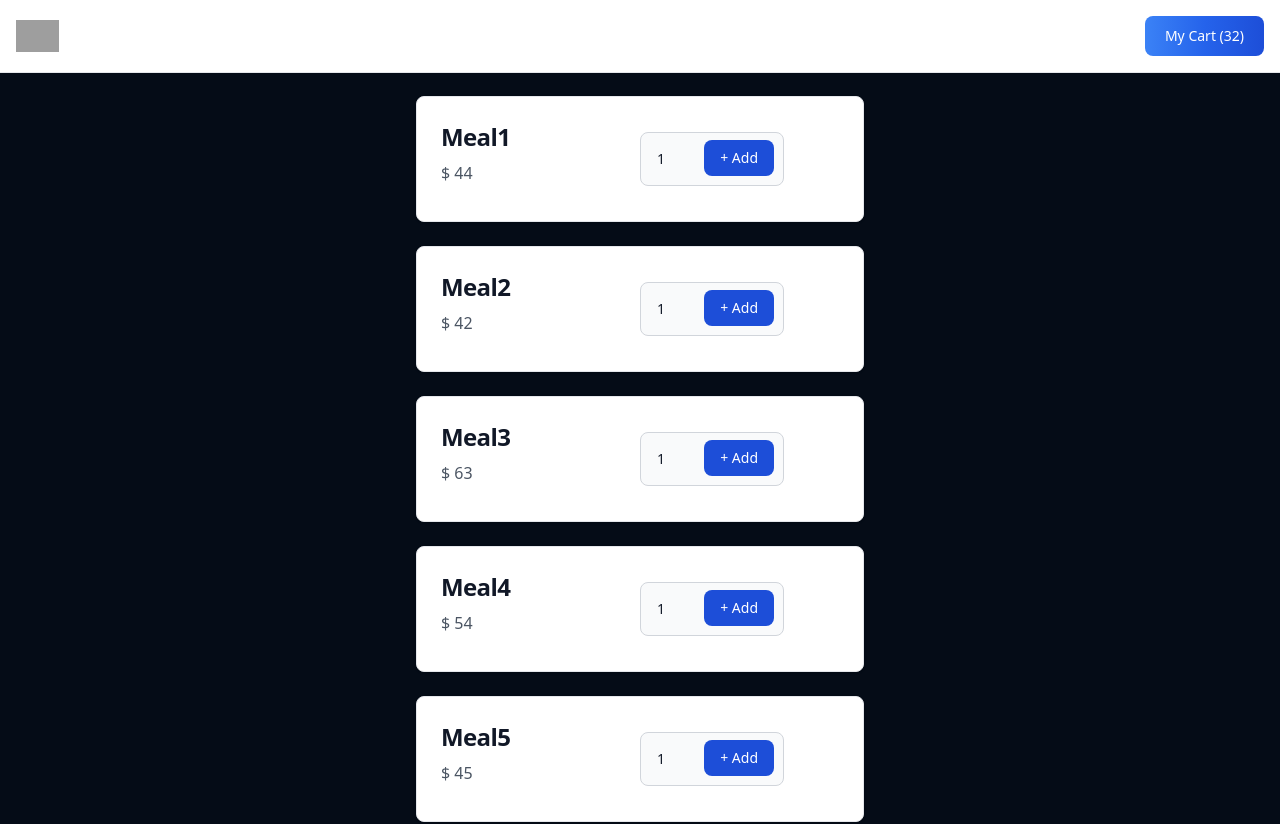
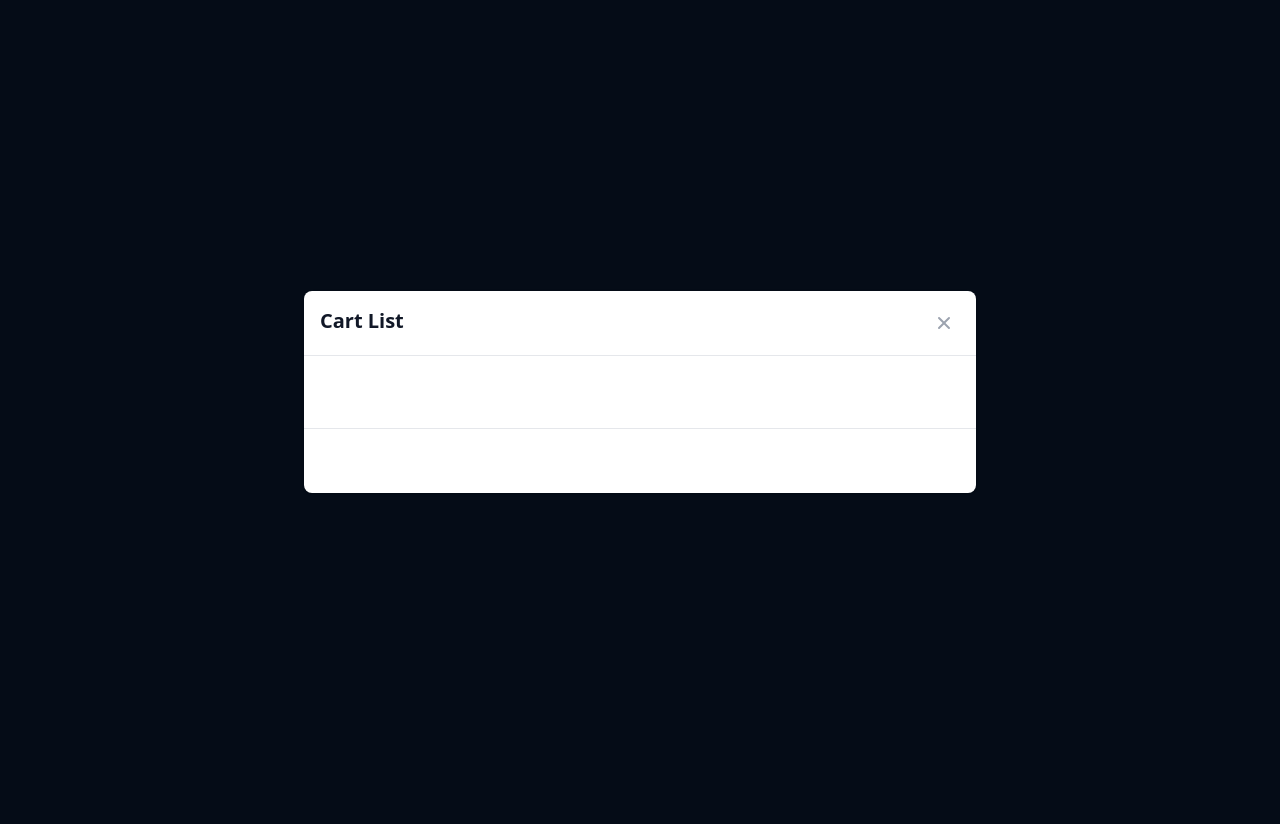
Before and after one commit to gauravsoni97/foodorderappmaxi, a React (Create React App) app: page / in a window 1280 px wide. Shown: the top 824 px of the page. After the commit the page ends 800 px from the top, so only its background shows below. Built offline with nearby package versions, Linux system fonts and the light colour scheme; grey boxes are pictures that could not be loaded.

Commit message:
cart modal created

```diff
--- a/package.json
+++ b/package.json
@@ -3,6 +3,9 @@
   "version": "0.1.0",
   "private": true,
   "dependencies": {
+    "@emotion/react": "^11.11.1",
+    "@emotion/styled": "^11.11.0",
+    "@mui/material": "^5.13.6",
     "cra-template": "1.2.0",
     "react": "^18.2.0",
     "react-dom": "^18.2.0",
--- a/src/App.js
+++ b/src/App.js
@@ -1,12 +1,14 @@
 import React from 'react'
 import Header from './Components/Layout/Header/Header'
 import Meals from './Components/Meals/Meals'
+import Cart from './Components/Cart/Cart'
 
 const App = () => {
   return (
     <div>
-      <Header/>
-      <Meals/>
+      {/* <Header/>
+      <Meals/> */}
+      <Cart/>
     </div>
   )
 }
--- /dev/null
+++ b/src/Components/Cart/Cart.jsx
@@ -0,0 +1,66 @@
+import React from "react";
+
+const Cart = () => {
+  return (
+    <>
+      <div
+        id="defaultModal"
+        tabindex="-1"
+        ariaHidden="true"
+        class="z-50  w-full p-4 overflow-x-hidden overflow-y-auto md:inset-0 h-[calc(100vh-1rem)] max-h-full flex items-center justify-center"
+      >
+        <div class="relative w-full max-w-2xl max-h-full">
+          <div class="relative bg-white rounded-lg shadow dark:bg-gray-700">
+            <div class="flex items-start justify-between p-4 border-b rounded-t dark:border-gray-600">
+              <h3 class="text-xl font-semibold text-gray-900 dark:text-white">
+                Cart List
+              </h3>
+              <button
+                type="button"
+                class="text-gray-400 bg-transparent hover:bg-gray-200 hover:text-gray-900 rounded-lg text-sm p-1.5 ml-auto inline-flex items-center dark:hover:bg-gray-600 dark:hover:text-white"
+                data-modal-hide="defaultModal"
+              >
+                <svg
+                  aria-hidden="true"
+                  class="w-5 h-5"
+                  fill="currentColor"
+                  viewBox="0 0 20 20"
+                  xmlns="http://www.w3.org/2000/svg"
+                >
+                  <path
+                    fill-rule="evenodd"
+                    d="M4.293 4.293a1 1 0 011.414 0L10 8.586l4.293-4.293a1 1 0 111.414 1.414L11.414 10l4.293 4.293a1 1 0 01-1.414 1.414L10 11.414l-4.293 4.293a1 1 0 01-1.414-1.414L8.586 10 4.293 5.707a1 1 0 010-1.414z"
+                    clip-rule="evenodd"
+                  ></path>
+                </svg>
+                <span class="sr-only">Close modal</span>
+              </button>
+            </div>
+            <div class="p-6 space-y-6">
+              <div className="flex items-center justify-between">
+                <div className="ItemName">Name</div>
+                <div className="ItemPrice">$213</div>
+                <div className="IncDecPrice">
+                  <button>+</button>
+                  <input type="number" />
+                  <button>-</button>
+                </div>
+                <div>Del Item</div>
+              </div>
+            </div>
+
+            <hr />
+
+            <div className=" p-5  totalAmount flex items-center justify-between">
+              <div className="AmountTxt">Total Amount</div>
+              <div className="AmountNumber">$214</div>
+              <button>Order Now</button>
+            </div>
+          </div>
+        </div>
+      </div>
+    </>
+  );
+};
+
+export default Cart;
--- a/src/Components/Layout/Header/Header.jsx
+++ b/src/Components/Layout/Header/Header.jsx
@@ -1,8 +1,6 @@
 import React from "react";
-import BlueButton from "../../UI/BlueButton"
 
 const Header = () => {
-
   return (
     <div>
       <nav className="bg-white dark:bg-gray-900 fixed w-full z-20 top-0 left-0 border-b border-gray-200 dark:border-gray-600">
@@ -18,9 +16,12 @@ const Header = () => {
             </span>
           </a>
           <div className="flex md:order-2">
-           <BlueButton>
-            My Cart (32)
-           </BlueButton>
+            <button
+              type="button"
+              className="text-white bg-gradient-to-r from-blue-500 via-blue-600 to-blue-700 hover:bg-gradient-to-br focus:ring-4 focus:outline-none focus:ring-blue-300 dark:focus:ring-blue-800 font-medium rounded-lg text-sm px-5 py-2.5 text-center"
+            >
+              My Cart ()
+            </button>
           </div>
         </div>
       </nav>
```
Also changed, not shown: 1 other file (tests, documents, lock files or other folders).
